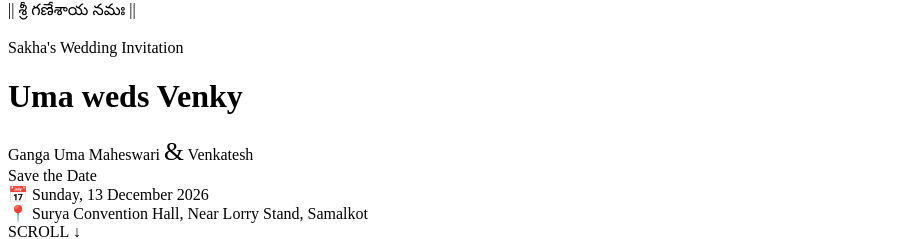
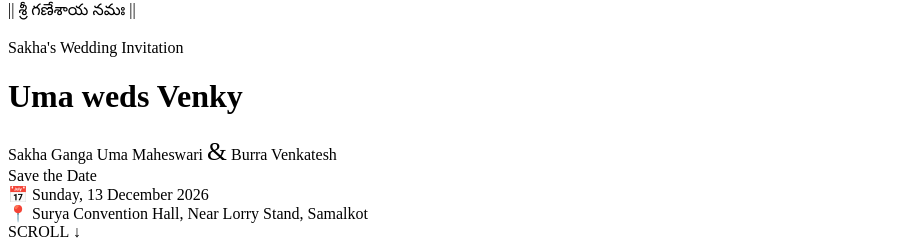
Before and after one commit to AbhiramSakha/Sakha-s-Invitaion, a React (Vite) app: page / in a window 1280 px wide. Shown: the part 1333-1572 px from the top of the page, without its empty margins (0-917 px from the left). Built offline with nearby package versions, Linux system fonts and the light colour scheme; the HTML template or start-up script is replaced by a standard one.

Commit message:
Initial Commit

```diff
--- a/src/config.js
+++ b/src/config.js
@@ -1,8 +1,8 @@
 // Edit your wedding details here.
 export const WEDDING = {
   date: new Date(2026, 11, 13, 0, 0, 0), // 13 Dec 2026 (month is 0-based)
-  bride: 'Ganga Uma Maheswari',
-  groom: 'Venkatesh',
+  bride: 'Sakha Ganga Uma Maheswari',
+  groom: 'Burra Venkatesh',
   venue: 'Surya Convention Hall',
   address: 'Near Lorry Stand, Samalkot',
   state: 'Andhra Pradesh',
```
